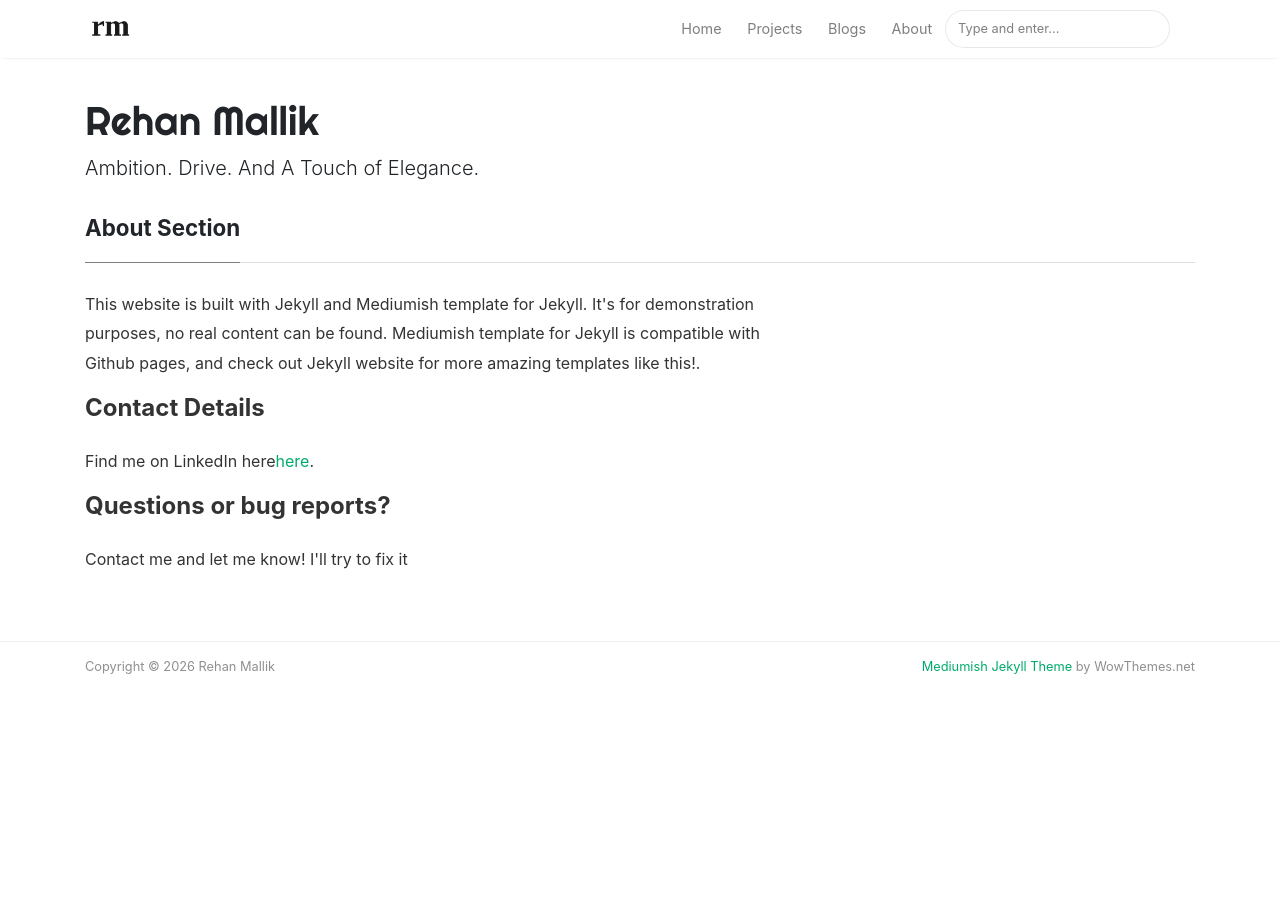
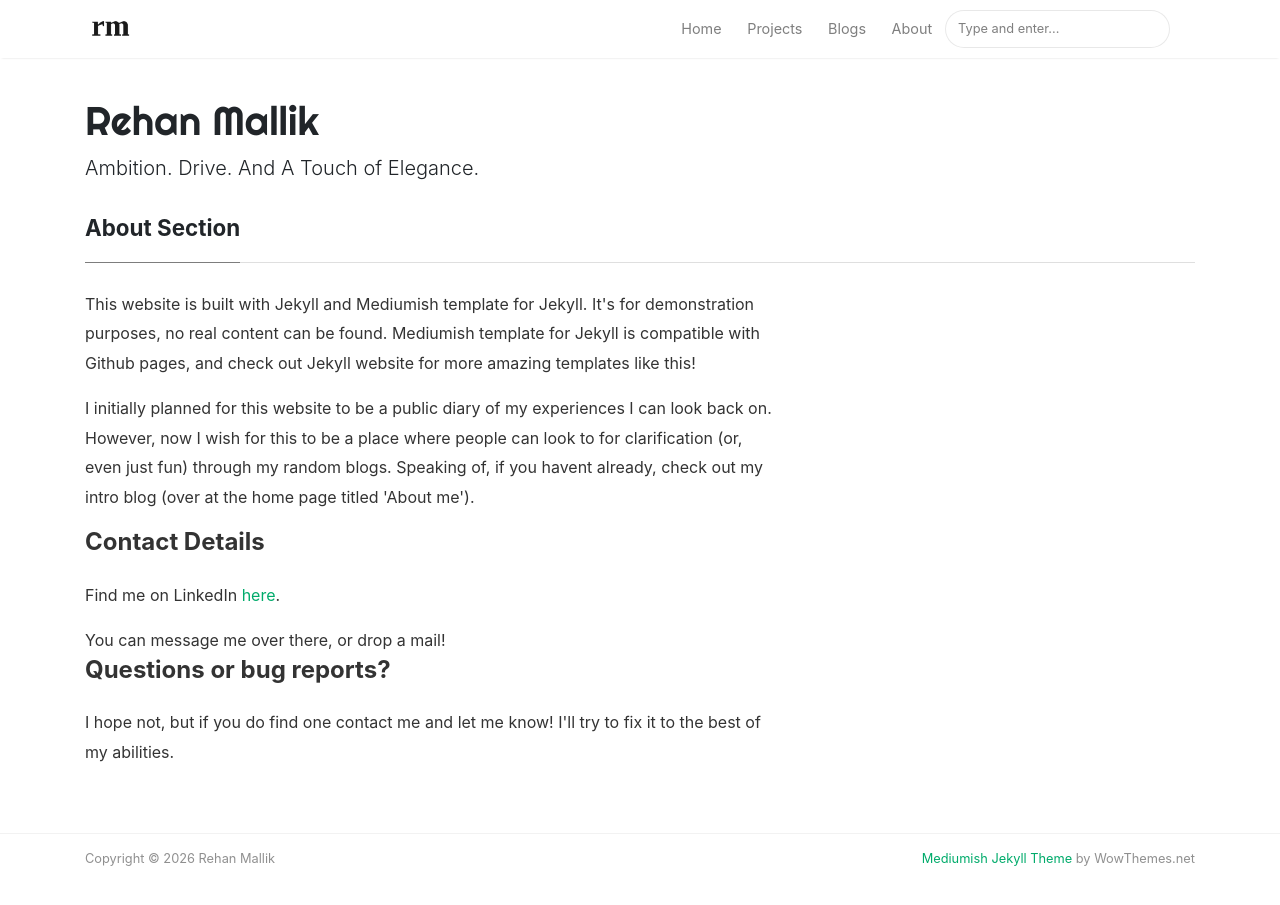
Before and after one commit to Soemon007/Soemon007.github.io, a Jekyll site: the page built from _pages/about.md, in a window 1280 px wide and 942 px high. Shown: the top 905 px of the window. Built offline with Jekyll 4.4.1, drawn with Linux system fonts in a browser that asks for light colours; nearby versions of some CDN libraries.

Commit message:
Update about.md

```diff
--- a/_pages/about.md
+++ b/_pages/about.md
@@ -8,14 +8,16 @@ comments: false
 <div class="row justify-content-between">
 <div class="col-md-8 pr-5">
 
-<p>This website is built with Jekyll and Mediumish template for Jekyll. It's for demonstration purposes, no real content can be found. Mediumish template for Jekyll is compatible with Github pages, and check out Jekyll website for more amazing templates like this!.</p>
+<p>This website is built with Jekyll and Mediumish template for Jekyll. It's for demonstration purposes, no real content can be found. Mediumish template for Jekyll is compatible with Github pages, and check out Jekyll website for more amazing templates like this!</p>
 
+<p>I initially planned for this website to be a public diary of my experiences I can look back on. However, now I wish for this to be a place where people can look to for clarification (or, even just fun) through my random blogs. Speaking of, if you havent already, check out my intro blog (over at the home page titled 'About me').</p>
 
 <h4>Contact Details</h4>
-<p> Find me on LinkedIn here<a href="https://bootstrapstarter.com/bootstrap-templates/template-mediumish-bootstrap-jekyll/">here</a>.</p>
+<p> Find me on LinkedIn <a href="www.linkedin.com/in/rehan-mallik-2b9522380">here</a>.</p>
+You can message me over there, or drop a mail!
 
 <h4>Questions or bug reports?</h4>
-<p> Contact me and let me know! I'll try to fix it</p>
+<p> I hope not, but if you do find one contact me and let me know! I'll try to fix it to the best of my abilities.</p>
 
 </div>
 
```
